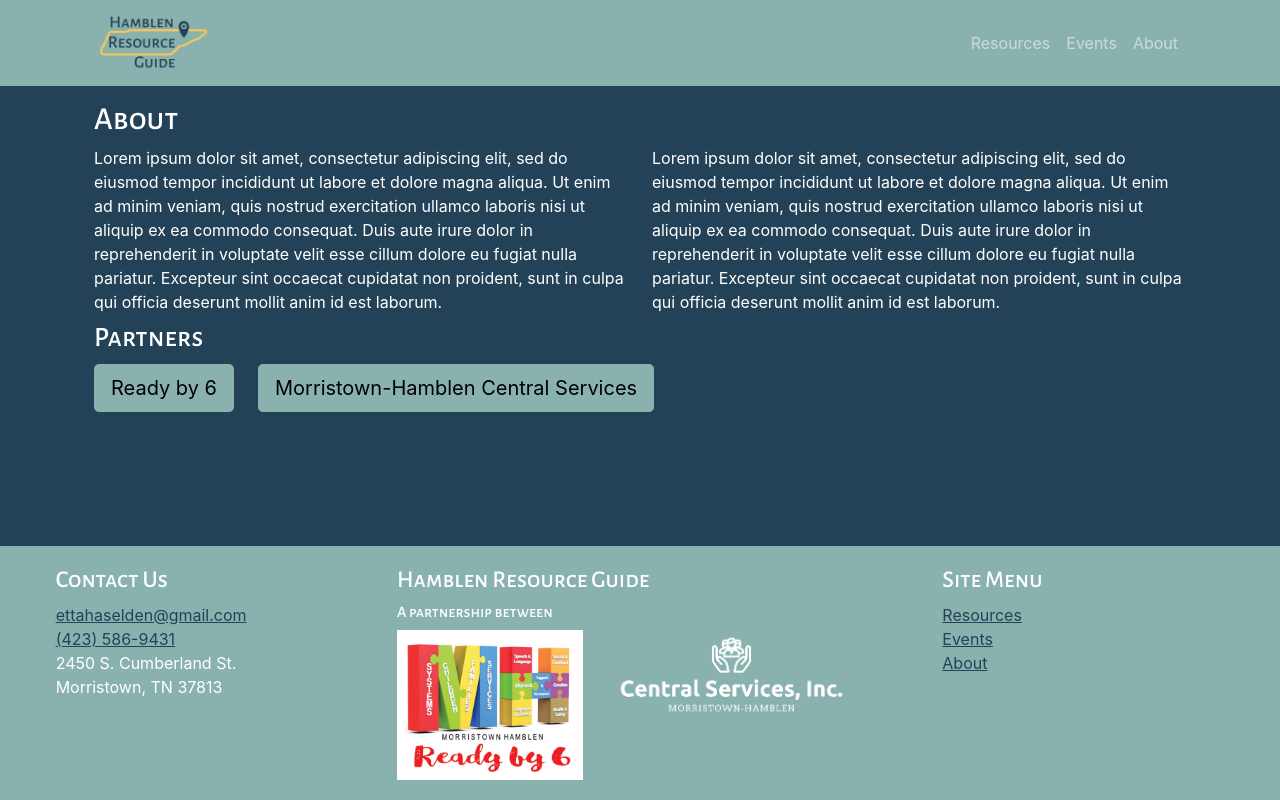
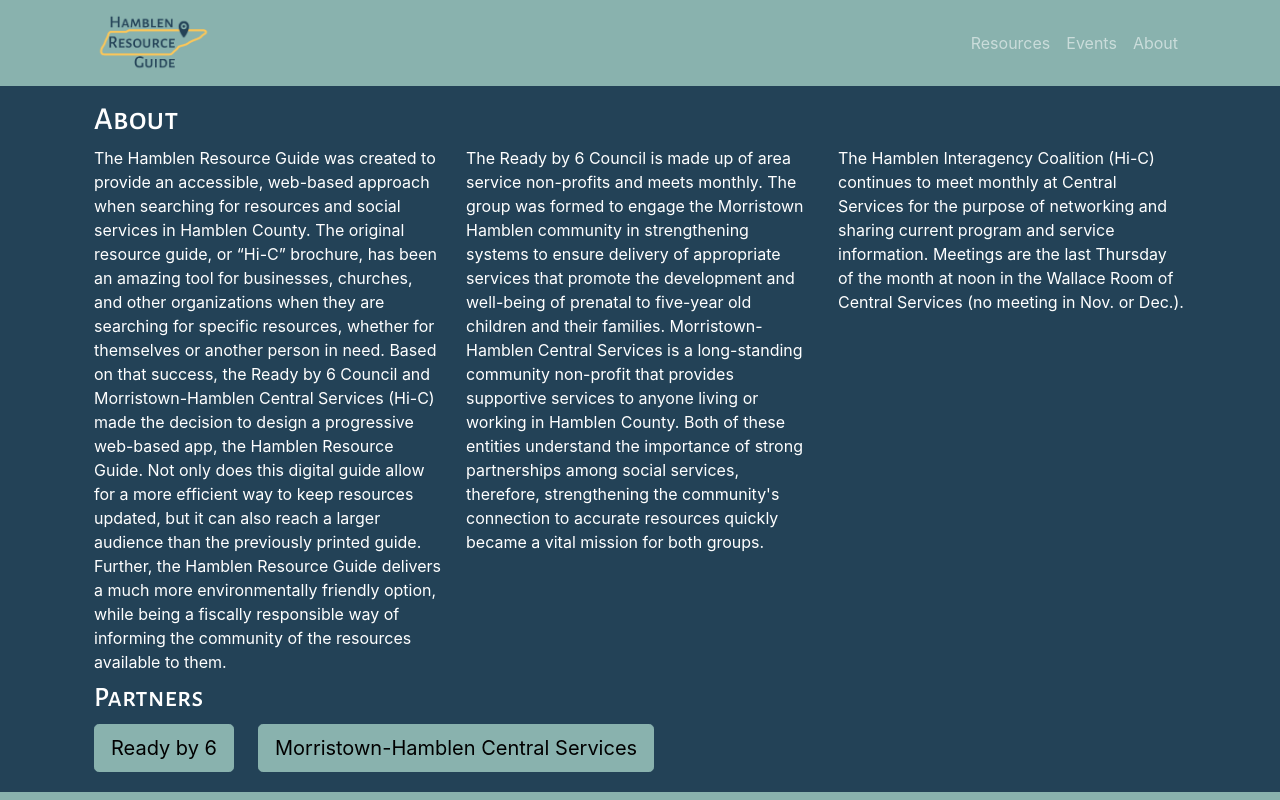
Before and after one commit to ettariley/Resource-Guide, a React (Create React App) app: page /about in a window 1280 px wide. Shown: the top 800 px of the page. Built offline with nearby package versions, Linux system fonts and the light colour scheme.

Commit message:
Added about info

```diff
--- a/src/components/mock-data.js
+++ b/src/components/mock-data.js
@@ -75,10 +75,13 @@
 // Need to finalize with Ashley
 const mockAboutText = [
   {
-    text: 'Lorem ipsum dolor sit amet, consectetur adipiscing elit, sed do eiusmod tempor incididunt ut labore et dolore magna aliqua. Ut enim ad minim veniam, quis nostrud exercitation ullamco laboris nisi ut aliquip ex ea commodo consequat. Duis aute irure dolor in reprehenderit in voluptate velit esse cillum dolore eu fugiat nulla pariatur. Excepteur sint occaecat cupidatat non proident, sunt in culpa qui officia deserunt mollit anim id est laborum.',
+    text: 'The Hamblen Resource Guide was created to provide an accessible, web-based approach when searching for resources and social services in Hamblen County. The original resource guide, or “Hi-C” brochure, has been an amazing tool for businesses, churches, and other organizations when they are searching for specific resources, whether for themselves or another person in need. Based on that success, the Ready by 6 Council and Morristown-Hamblen Central Services (Hi-C) made the decision to design a progressive web-based app, the Hamblen Resource Guide. Not only does this digital guide allow for a more efficient way to keep resources updated, but it can also reach a larger audience than the previously printed guide. Further, the Hamblen Resource Guide delivers a much more environmentally friendly option, while being a fiscally responsible way of informing the community of the resources available to them.',
   },
   {
-    text: 'Lorem ipsum dolor sit amet, consectetur adipiscing elit, sed do eiusmod tempor incididunt ut labore et dolore magna aliqua. Ut enim ad minim veniam, quis nostrud exercitation ullamco laboris nisi ut aliquip ex ea commodo consequat. Duis aute irure dolor in reprehenderit in voluptate velit esse cillum dolore eu fugiat nulla pariatur. Excepteur sint occaecat cupidatat non proident, sunt in culpa qui officia deserunt mollit anim id est laborum.',
+    text: "The Ready by 6 Council is made up of area service non-profits and meets monthly. The group was formed to engage the Morristown Hamblen community in strengthening systems to ensure delivery of appropriate services that promote the development and well-being of prenatal to five-year old children and their families. Morristown-Hamblen Central Services is a long-standing community non-profit that provides supportive services to anyone living or working in Hamblen County. Both of these entities understand the importance of strong partnerships among social services, therefore, strengthening the community's connection to accurate resources quickly became a vital mission for both groups.",
+  },
+  {
+    text: 'The Hamblen Interagency Coalition (Hi-C) continues to meet monthly at Central Services for the purpose of networking and sharing current program and service information. Meetings are the last Thursday of the month at noon in the Wallace Room of Central Services (no meeting in Nov. or Dec.).',
   },
 ];
 
@@ -116,12 +119,7 @@
 ];
 
 // Filled out, probably all but need to check
-const mockPopulationFilters = [
-  'Children',
-  'Adults',
-  'Seniors',
-  'Veterans',
-];
+const mockPopulationFilters = ['Children', 'Adults', 'Seniors', 'Veterans'];
 
 export {
   mockResources,
```
